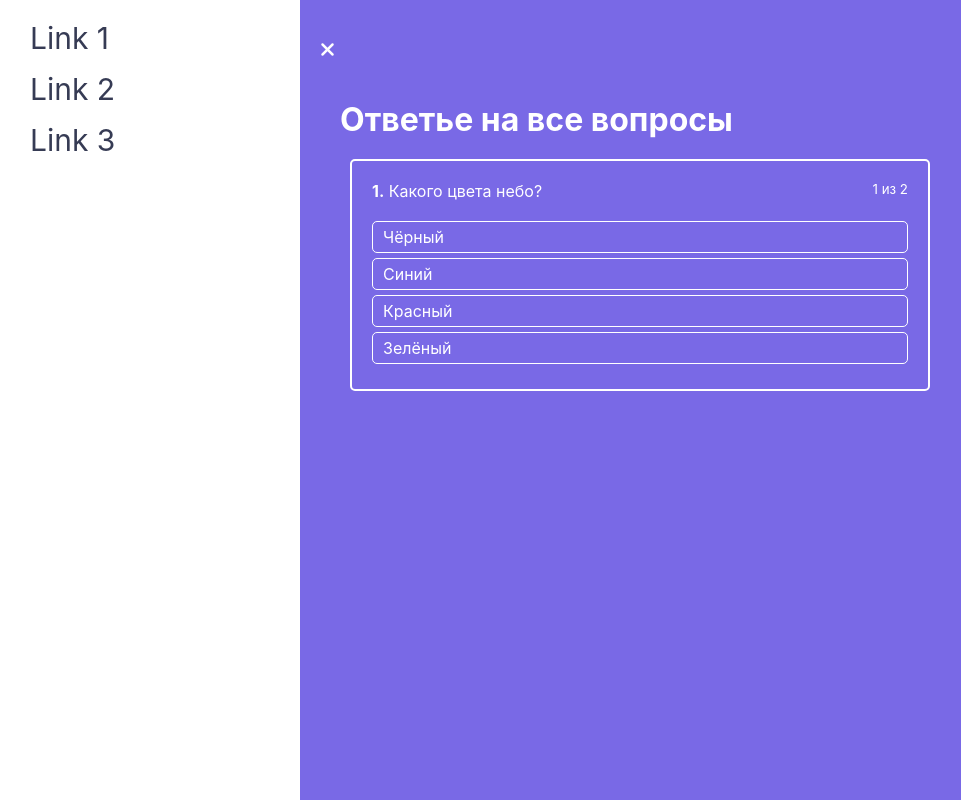
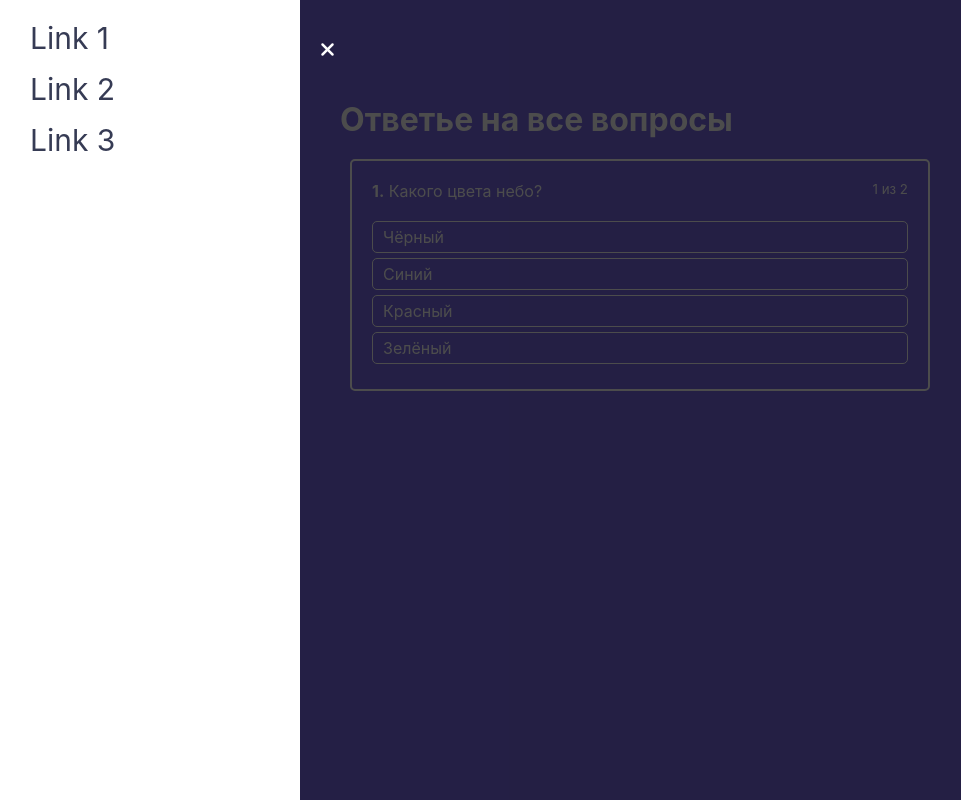
Before and after one commit to sadigzade/react-quiz, a React (Create React App) app: page / in a window 1280 px wide. Both pictures are taken after a click on the icon 48 px from the left and 50 px from the top of the page. Shown: the whole page, without its empty margins (0-961 px from the left). Built offline with nearby package versions, Linux system fonts and the light colour scheme; the HTML template or start-up script is replaced by a standard one.

Commit message:
Dimming component

```diff
--- a/src/components/Navigation/Drawer/Drawer.jsx
+++ b/src/components/Navigation/Drawer/Drawer.jsx
@@ -1,4 +1,6 @@
-import React, { Component } from 'react';
+import React, { Component, Fragment } from 'react';
+
+import Backdrop from '../../UI/Backdrop/Backdrop';
 
 import classes from './Drawer.module.scss';
 
@@ -21,9 +23,12 @@
     }
 
     return (
-      <nav className={cls.join(' ')}>
-        <ul>{this.renderLinks()}</ul>
-      </nav>
+      <Fragment>
+        {this.props.isOpen && <Backdrop onClick={this.props.onClose} />}
+        <nav className={cls.join(' ')}>
+          <ul>{this.renderLinks()}</ul>
+        </nav>
+      </Fragment>
     );
   }
 }
--- /dev/null
+++ b/src/components/UI/Backdrop/Backdrop.jsx
@@ -0,0 +1,9 @@
+import React from 'react';
+
+import classes from './Backdrop.module.scss';
+
+const Backdrop = (props) => {
+  return <div className={classes.Backdrop} onClick={props.onClick}></div>;
+};
+
+export default Backdrop;
--- /dev/null
+++ b/src/components/UI/Backdrop/Backdrop.module.scss
@@ -0,0 +1,9 @@
+.Backdrop {
+  z-index: 50;
+  background: rgba(0, 0, 0, 0.7);
+  position: fixed;
+  top: 0;
+  left: 0;
+  bottom: 0;
+  right: 0;
+}
--- a/src/hoc/Layout/Layout.jsx
+++ b/src/hoc/Layout/Layout.jsx
@@ -16,10 +16,16 @@
     });
   };
 
+  handlerMenuClose = () => {
+    this.setState({
+      menu: false,
+    });
+  };
+
   render() {
     return (
       <div className={classes.Layout}>
-        <Drawer isOpen={this.state.menu} />
+        <Drawer isOpen={this.state.menu} onClose={this.handlerMenuClose} />
         <MenuToggle onToggle={this.handlerToggleMenu} isOpen={this.state.menu} />
         <main>{this.props.children}</main>
       </div>
```
